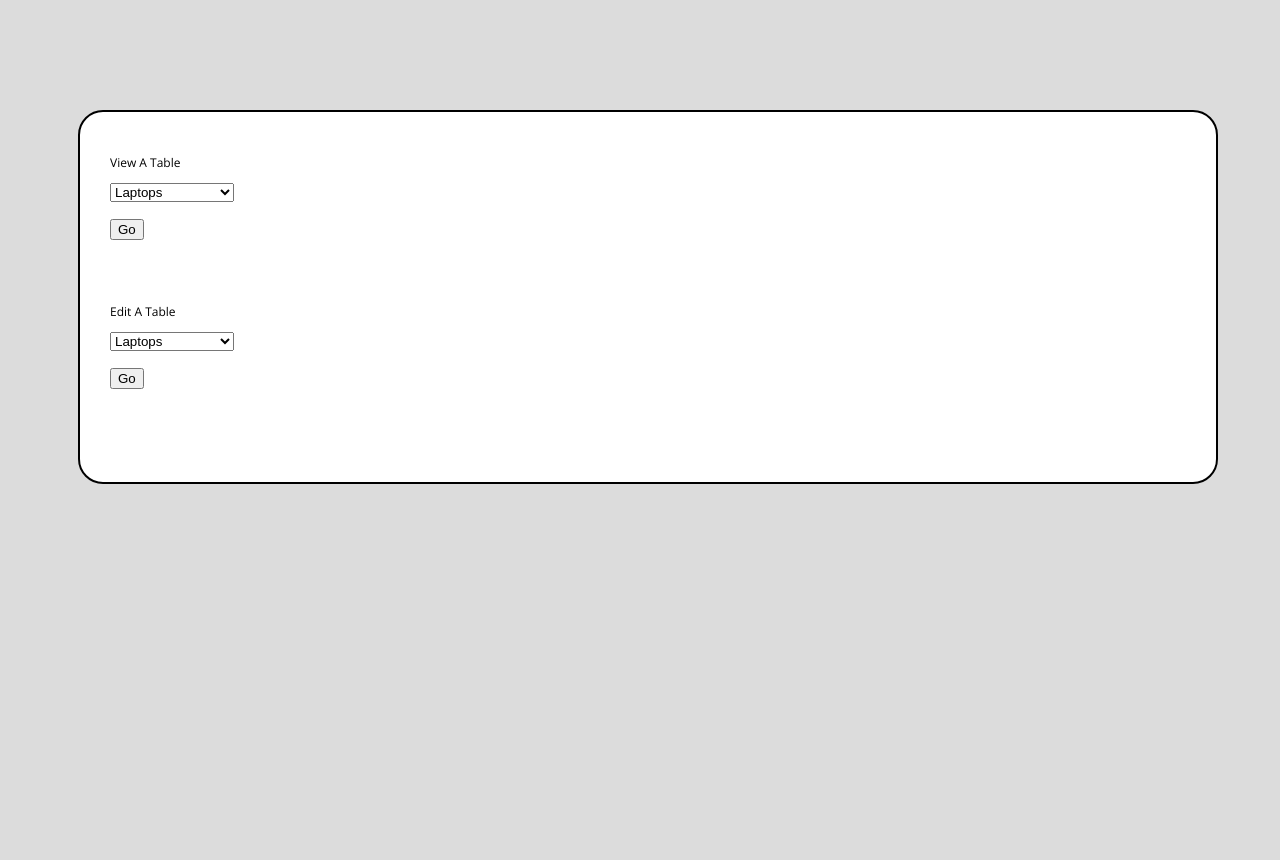
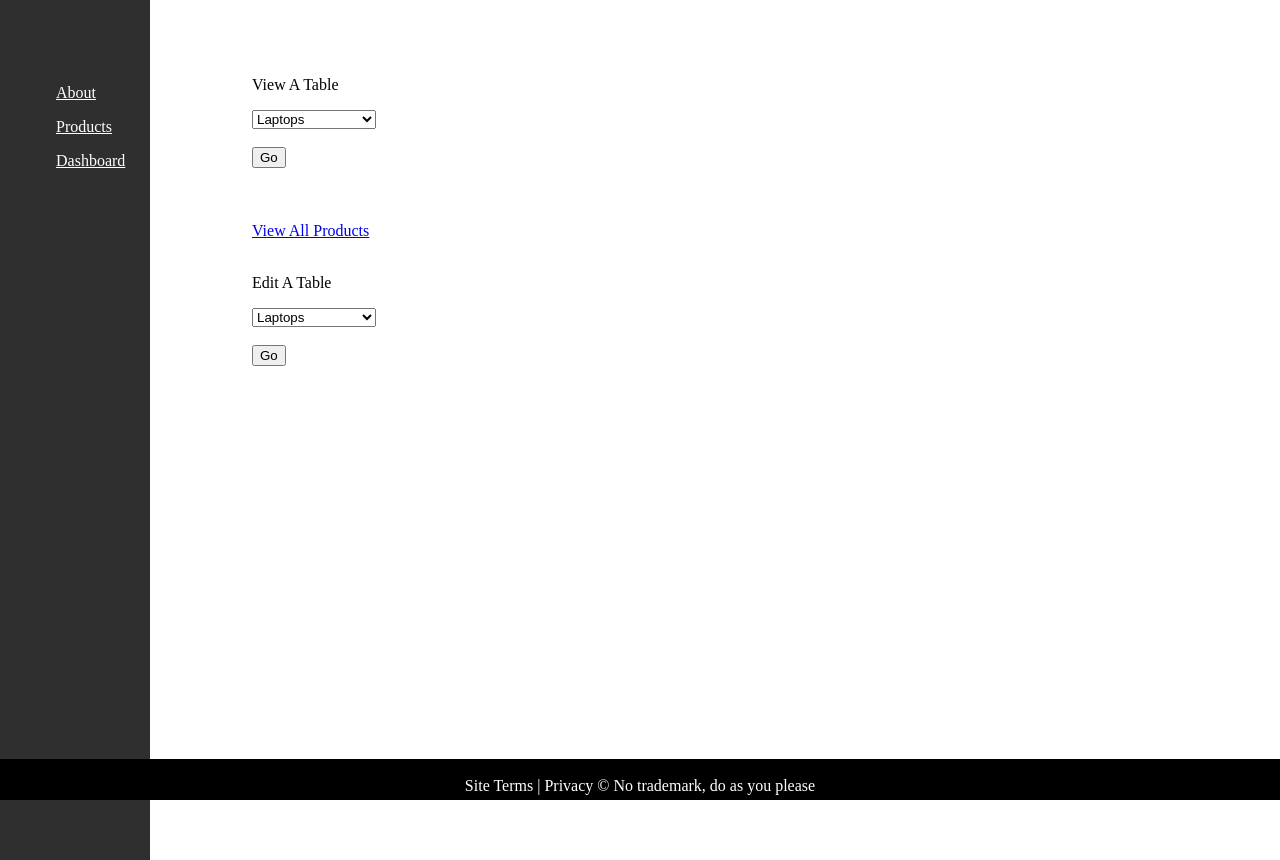
Before and after one commit to DeanHI/SQLizer, a Flask app: page /dashboard in a window 1280 px wide. Before the commit the page ends 484 px from the top, so only its background shows below. Run offline with Flask 2, Linux system fonts and the light colour scheme.

Commit message:
revamped css and added most stuff back

```diff
--- a/sqlizer.py
+++ b/sqlizer.py
@@ -3,15 +3,15 @@ import sqlite3
 from flask import Flask, render_template, request
 
 from schema_create import create_store_schema, insert_initial_values
-from sitenavigation import get_category, products_from_cat, product_present
+
 
 
 app = Flask(__name__)
 
 
 ####################these are the imports and flask connectivity##############
+#https://upload.wikimedia.org/wikipedia/commons/b/bc/Nikola_Tesla_holding_in_his_hands_balls_of_flame.gif
 
-	##https://upload.wikimedia.org/wikipedia/commons/b/bc/Nikola_Tesla_holding_in_his_hands_balls_of_flame.gif
 ############everything below here down to next hashtag sign deals with site navigation#################
 @app.route('/<cat>/<product>')
 def product_present(cat, product):
@@ -70,6 +70,33 @@ def get_category():
 	return render_template('categories.html', category_line=category_line)
 
 ######---------------<<<<<<<<<<<<DASHBOARD STUFF>>>>>>>>>>>--------------#############
+@app.route('/viewallproducts')
+def view_all_tables():
+	import sqlite3
+	sqlite_file = 'inventory_schema'
+	con = sqlite3.connect(sqlite_file)
+	c = con.cursor()
+
+	c.execute("select name from sqlite_master where name != 'sqlite_sequence'")
+	all_tables = [str(i)[2:-3] for i in c.fetchall()]
+
+	executor = []
+	for i in all_tables:
+		executor.append("select * from " + i + " union all")
+
+	executor = " ".join(executor)
+	executor = executor[:-10]
+	c.execute("create view AllProducts as " + executor)
+	c.execute("select * from AllProducts")
+	allpt = [i for i in c.fetchall()]
+	one_column = [i[0] for i in c.description]
+	c.execute("DROP VIEW IF EXISTS AllProducts")
+	con.close()
+
+
+
+	return render_template('viewallproducts.html', allpt=allpt, one_column=one_column)
+
 @app.route('/tableview', methods=['POST'])
 def table_view():
 
@@ -210,26 +237,6 @@ def user_action():
 
 ############everything above here up to next hashtag sign deals with site navigation#################
 
-
-
-
-@app.route('/viewtables')
-def view_all_tables():
-	sqlite_file = 'inventory_schema'
-	con = sqlite3.connect(sqlite_file)
-	c = con.cursor()
-
-
-	newl = []
-	c.execute('select name from sqlite_master where name not like "sqlite_sequence"')
-	for name in c.fetchall():
-		newl.append(table_dict((str(name))[2:-3]))
-
-	con.close()
-	return render_template("viewtables.html", newl=newl)
-
-
-
 def get_product_dict(cat, product):
 	import sqlite3
 	sqlite_file = 'inventory_schema'
--- a/static/styles/style.css
+++ b/static/styles/style.css
@@ -1,23 +1,14 @@
-
 html {
-  font-family: 'Open Sans', sans-serif;
-  font-size: 12px;
-  background-color: #dcdcdc;
-  width: auto;
-  margin: 70px;
-
+	height: 100%;
 }
 
 body {
-
-  /* padding-left: 150px; */
-  margin-top: 40px;
-  margin-bottom: 20px;
-  box-sizing: border-box;
-
+	margin: 0;
+	height: 100%;
 }
-table {
-  background-color: white;
+table{
+	word-break: break-word;
+	table-layout: fixed;
 	color: black;
 	border-spacing: 0;
 	border-radius: 25px;
@@ -25,20 +16,11 @@ table {
 	height: auto;
 	border-color: black;
 	overflow: hidden;
-  font-size: 10px;
-}
-img {
-  border-radius: 8px;
-  border: 1px solid #CCC;
-  width: 250px;
-  height: 175px;
-  max-width: 100%;
-  -webkit-box-shadow: -27px 14px 5px 0px rgba(0,0,0,0.75);
-  -moz-box-shadow: -27px 14px 5px 0px rgba(0,0,0,0.75);
-  box-shadow: -27px 14px 5px 0px rgba(0,0,0,0.75);
+	font-size: 11px;
+	background-color: white;
 }
 
-.tablehead {
+th {
 	background-color: blue;
 	color: white;
 	border-radius: 20px;
@@ -46,78 +28,43 @@ img {
 	border-color: black;
 	font-size: 8px;
 }
+
 th, td {
 	border: 1px solid #CCC;
 	padding: 1em;
 }
 
-
-
-tr td:hover { background: #666; color: #FFF; }
+tr td:hover {
+	background: #666; color: #FFF;
+}
 
 a {
 	cursor: pointer;
 }
 
+#outer-container {
+	display: table;
+	width: 100%;
+	height: 100%;
+	position:relative;
+}
 
 
-.sitenav {
-
-}
-.prodname {
-  font-size: 20px;
-  text-align: center;
+#content {
+	display: table-cell;
+	width: 85%;
+	vertical-align: top;
+	padding: 60px;
 }
 
-.prodpicture {
-  text-align: center;
-}
-.productview {
-  margin-left: 50px;
-  width: 75%;
-  border: 2px solid black;
-  background-color: white;
-  border-radius: 25px;
-  background-color: #f7f7f7;
-  padding-bottom: 3px;
-}
-.specsbox {
-  border: 0.5px solid gray;
-  width: 50%;
-  position: relative;
-  margin: auto;
-  border-radius: 15px;
-  background-color: white;
-  padding: 10px;
-  padding-left:30px;
-}
-
-.dashboard {
-  width: 100%;
-  border: 2px solid black;
-  background-color: white;
-  border-radius: 25px;
-  padding: 30px;
-
-}
-
-.dashboardtext {
-  font-weight: bold;
-  border: .5px solid black;
-  font-size: 16px;
-  padding: 2px;
-
-  border-radius: 15px;
-}
-.SQLHint {
-
-}
-
-.sidebar ul {
-  list-style-type: none;
+#sidebar {
+	display: table-cell;
+	width: 15%;
+	vertical-align: top;
+	height: 100%;
 	margin: 0;
 	padding: 0;
-  width: 200px;
+	width: 150px;
 	display: block;
 	text-align: left;
 	z-index: 1;
@@ -127,23 +74,36 @@ a {
 	padding-top: 60px;
 	margin-left: 0;
 	float: left;
+	background-color: #2F2F2F;
+
+
 }
-
-.sidebar li a {
-  width: 60px;
+#sidebar ul{
+	list-style-type: none;
+}
+#sidebar a{
+	width: 50px;
 	display: block;
 	padding: 8px 16px;
 	margin:0;
+	color: white;
+	text-align: left;
+}
+#sidebar a:hover{
+	width: 50px;
+	display: block;
+	padding: 8px 16px;
+	margin:0;
+	color: gray;
 }
 
-#submit {
-  width:14em;
+#footer{
+	position: absolute;
+	bottom: 0;
+	width: 100%;
+	padding-bottom: 5px;
+	display: block;
+	color: white;
+	text-align: center;
+	background-color: black;
 }
-
-#footer {
-
-  bottom: 0;
-  font-size:12px;
-  color:gray;
-  border-top: 1px solid gray
-}
--- a/templates/inventory_management_and_statistics.html
+++ b/templates/inventory_management_and_statistics.html
@@ -4,8 +4,8 @@
 
 <head>
 </head>
-<body class="dashboard">
-<p>
+
+<div id="content">
 
 <p>View A Table</p>
 <form action="/tableview" method="POST">
@@ -19,6 +19,12 @@
 </form>
 <br><br><br>
 
+<a href="/viewallproducts">View All Products</a>
+<br><br>
+
+
+
+
 
 <p>Edit A Table</p>
 <form action="/tableedit" method="POST">
@@ -31,7 +37,7 @@
 	<input type="submit" value="Go">
 </form>
 <br><br><br>
-<a href="#"></a> </p>
-
+<a href="#"></a>
+</div>
 </body>
 </html>
--- a/templates/parent.html
+++ b/templates/parent.html
@@ -1,29 +1,39 @@
 
 <!doctype html>
 <html>
+
+
 
 <head>
 <meta name="viewport" content="width=device-width, initial-scale=1.0">
 <link rel="shortcut icon" href="{{ url_for('static', filename='favicon.ico') }}">
 <link href="https://fonts.googleapis.com/css?family=Open+Sans" rel="stylesheet">
 </head>
+<body>
 
-<body>
-<div class="sidebar">
-<!-- <ul>
-  <li><a href="/about">About</a></li>
-  <li><a href="/productcat">Products</a></li>
-  <li><a href="/dashboard">Dashboard</a></li>
+<div id="outer-container">
 
-</ul> -->
+	<div id="sidebar">
+		<ul>
+
+	  <li><a href="/about">About</a></li>
+	  <li><a href="/productcat">Products</a></li>
+	  <li><a href="/dashboard">Dashboard</a></li>
+
+	</ul>
+
 </div>
+
+
+
+
 <link rel="stylesheet" href="{{ url_for('static', filename='styles/style.css') }}">
 
 
-<!-- <footer id="footer">
-<span style="text-align: left;"><br>Site Terms | Privacy &copy No trademark, do as you please</span	>
+<footer id="footer">
+<br>Site Terms | Privacy &copy No trademark, do as you please
 
-</footer> -->
+</footer>
 </body>
 
 
--- a/templates/products.html
+++ b/templates/products.html
@@ -1,7 +1,8 @@
 {% include 'parent.html' %}
+<div id="content">
 {% for i in products_line %}
-<p class="sitenav">
 <a href="/{{cat}}/{{i}}">{{i}}</a>
 <br><br><br><br>
-</p>
+
 {% endfor %}
+</div>
--- a/templates/useraction.html
+++ b/templates/useraction.html
@@ -6,7 +6,7 @@
 </head>
 
 
-<body class="dashboard">
+<body>
 
 	<form action="/#" method="POST" class="useraction">
 		<input type="text" name="sqlscript" placeholder="Place SQL script here:" size="65px"
```
Also changed, not shown: codeicut.py (added, +67 -0 lines), switchtest.py (added, +47 -0 lines), templates/categories.html (+6 -3 lines), templates/productview.html (+5 -7 lines), templates/tableedit.html (+8 -3 lines), templates/tablepresent.html (+4 -4 lines), templates/tableupdate.html (+5 -5 lines), templates/tableview.html (+6 -4 lines), templates/updatefilterby.html (+7 -5 lines), templates/viewallproducts.html (added, +29 -0 lines), templates/viewtables.html (deleted, +0 -36 lines), 3 other files. Lines whose indentation alone changed are shown as unchanged.
